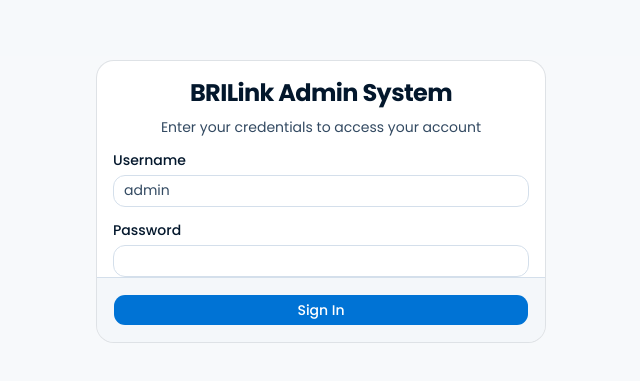
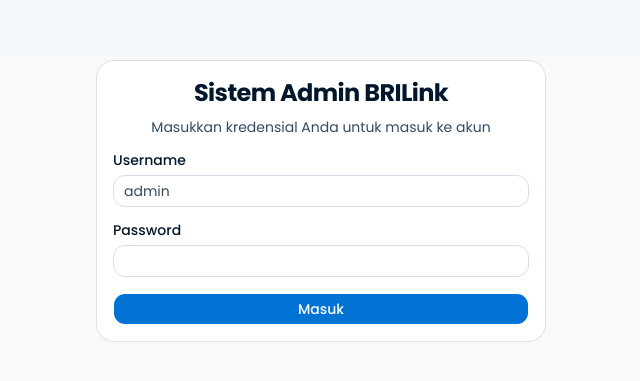
Before and after one commit to ianfebi01/brilink-pos, a Next.js app: page /login in a window 1280 px wide. Shown: the part 199-580 px from the top of the page, without its empty margins (319-959 px from the left). Built offline with nearby package versions, Linux system fonts and the light colour scheme.

Commit message:
feat: implement react-hook-form with zod validation for login page

```diff
--- a/src/app/(auth)/login/page.tsx
+++ b/src/app/(auth)/login/page.tsx
@@ -3,30 +3,46 @@
 import { useState } from "react";
 import { signIn } from "next-auth/react";
 import { useRouter } from "next/navigation";
+import { useForm } from "react-hook-form";
+import { zodResolver } from "@hookform/resolvers/zod";
+import * as z from "zod";
 import { Button } from "@/components/ui/button";
 import { Input } from "@/components/ui/input";
 import { Label } from "@/components/ui/label";
-import { Card, CardContent, CardDescription, CardFooter, CardHeader, CardTitle } from "@/components/ui/card";
+import { Card, CardContent, CardDescription, CardHeader, CardTitle } from "@/components/ui/card";
 import { toast } from "sonner";
+
+const loginSchema = z.object( {
+  username : z.string().nonempty( "Username wajib diisi" ).min( 4, "Username minimal 4 karakter" ),
+  password : z.string().nonempty( "Password wajib diisi" ),
+} );
+
+type LoginValues = z.infer<typeof loginSchema>;
 
 export default function LoginPage() {
   const router = useRouter();
-  const [username, setUsername] = useState( "" );
-  const [password, setPassword] = useState( "" );
   const [loading, setLoading] = useState( false );
 
-  const handleLogin = async ( e: React.FormEvent ) => {
-    e.preventDefault();
+  const {
+    register,
+    handleSubmit,
+    formState : { errors },
+  } = useForm<LoginValues>( {
+    resolver : zodResolver( loginSchema ),
+    mode     : "onBlur",
+  } );
+
+  const onSubmit = async ( values: LoginValues ) => {
     setLoading( true );
     try {
       const res = await signIn( "credentials", {
-        username,
-        password,
+        username : values.username,
+        password : values.password,
         redirect : false,
       } );
 
       if ( res?.error ) {
-        toast.error( "Invalid username or password" );
+        toast.error( "Username atau password salah" );
       } else {
         router.push( "/" );
         router.refresh();
@@ -41,13 +57,13 @@
       <Card className="w-full max-w-md">
         <CardHeader className="space-y-1">
           <CardTitle className="text-2xl font-bold tracking-tight text-center">
-            BRILink Admin System
+            Sistem Admin BRILink
           </CardTitle>
           <CardDescription className="text-center">
-            Enter your credentials to access your account
+            Masukkan kredensial Anda untuk masuk ke akun
           </CardDescription>
         </CardHeader>
-        <form onSubmit={handleLogin}>
+        <form onSubmit={handleSubmit( onSubmit )}>
           <CardContent className="space-y-4">
             <div className="space-y-2">
               <Label htmlFor="username">Username</Label>
@@ -55,30 +71,30 @@
                 id="username"
                 type="text"
                 placeholder="admin"
-                value={username}
-                onChange={( e ) => setUsername( e.target.value )}
-                required
+                {...register( "username" )}
               />
+              {errors.username && (
+                <p className="text-sm text-red-500">{errors.username.message}</p>
+              )}
             </div>
             <div className="space-y-2">
               <Label htmlFor="password">Password</Label>
               <Input
                 id="password"
                 type="password"
-                value={password}
-                onChange={( e ) => setPassword( e.target.value )}
-                required
+                {...register( "password" )}
               />
+              {errors.password && (
+                <p className="text-sm text-red-500">{errors.password.message}</p>
+              )}
             </div>
-          </CardContent>
-          <CardFooter>
             <Button className="w-full"
               type="submit"
               disabled={loading}
             >
-              {loading ? "Signing in..." : "Sign In"}
+              {loading ? "Memuat..." : "Masuk"}
             </Button>
-          </CardFooter>
+          </CardContent>
         </form>
       </Card>
     </div>
```
